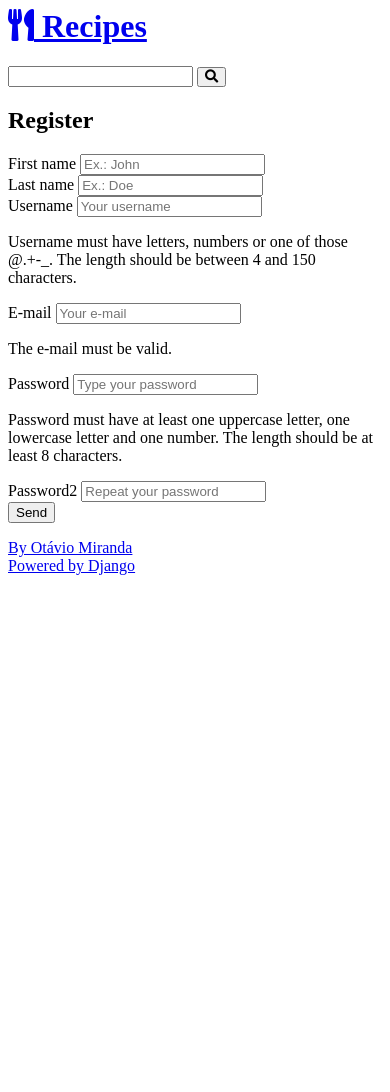
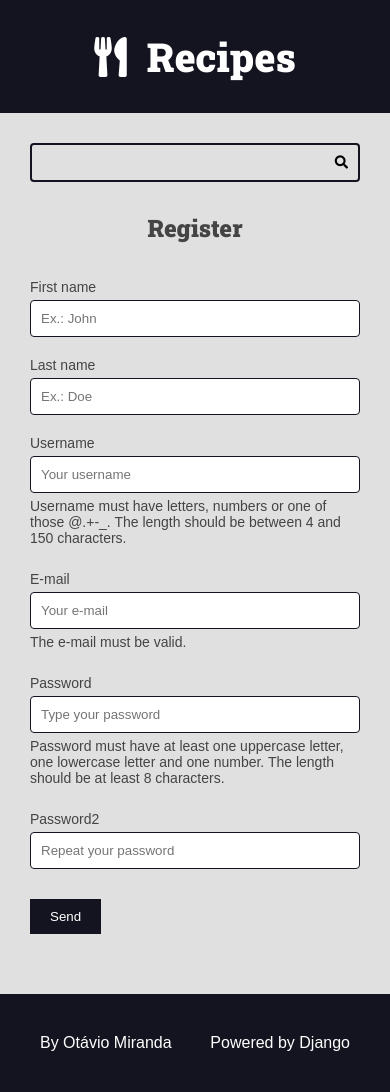
Before and after one commit to thaisbarras/curso.django-projeto1, a Django app: page /authors/register/ in a window 390 px wide. Before the commit the page ends 575 px from the top, so only its background shows below. Run offline with Django 5.2, Linux system fonts and the light colour scheme.

Commit message:
Reorganizando arquivos Colocando algumas páginas em globals

```diff
--- a/authors/forms.py
+++ b/authors/forms.py
@@ -94,6 +94,16 @@ class RegisterForm(forms.ModelForm):
             'password',
         ]
 
+    def clean_email(self):
+        email = self.cleaned_data.get('email', '')
+        existe_user = User.objects.filter(email=email).exists()
+
+        if existe_user:
+            raise ValidationError("Email já foi cadastrado")
+
+        return email
+
+
     def clean(self):
         cleaned_data = super().clean()
 
--- a/authors/views.py
+++ b/authors/views.py
@@ -3,6 +3,7 @@ from django.shortcuts import redirect, render
 from django.contrib import messages
 
 from .forms import RegisterForm
+from django.urls import reverse
 
 def register_view(request):
     #request.session['number'] = request.session.get('number') or 1
@@ -10,7 +11,8 @@ def register_view(request):
     register_form_data = request.session.get('register_form_data', None)
     form = RegisterForm(register_form_data)
     return render(request, 'authors/pages/register_view.html', {
-        'form': form
+        'form': form,
+        'form_action': reverse('authors:create'),
     })
 
 def register_create(request):
--- /dev/null
+++ b/base_static/global/css/styles.css
@@ -0,0 +1,422 @@
+:root {
+  --color-primary: #269fe6;
+  --color-primary-hover: #2086c2;
+  --color-primary-dark: #13141f;
+  --color-primary-dark-hover: #212336;
+  --color-primary-light: #d4ecfa;
+  --color-primary-light-hover: #bdd8e7;
+
+  --color-white: #fff;
+  --color-black: #000;
+
+  --color-dark-text: #444;
+  --color-info-light: #cce5ff;
+  --color-debug-light: #cce5ff;
+  --color-success-light: #d4edda;
+  --color-alert-light: #fff3cd;
+  --color-warning-light: #fff3cd;
+  --color-error-light: #f8d7da;
+
+  --color-info-dark: #4d86c4;
+  --color-debug-dark: #4d86c4;
+  --color-success-dark: #4a9c5d;
+  --color-alert-dark: #927f40;
+  --color-warning-dark: #927f40;
+  --color-error-dark: #da525d;
+
+  --color-gray-0: #f9f9f9;
+  --color-gray-1: #e0e0e0;
+  --color-gray-2: #c7c7c7;
+  --color-gray-3: #aeaeae;
+  --color-gray-4: #959595;
+  --color-gray-5: #7d7d7d;
+  --color-gray-6: #646464;
+  --color-gray-7: #4b4b4b;
+  --color-gray-8: #323232;
+  --color-gray-9: #191919;
+
+  --font-primary: sans-serif;
+  --font-headings: 'Roboto Slab', serif;
+
+  --spacing-gutter-medium: 3rem;
+  --spacing-gutter-large: 4rem;
+}
+
+* {
+  padding: 0;
+  margin: 0;
+  box-sizing: border-box;
+}
+
+html {
+  font-size: 62.5%;
+}
+
+body {
+  font-size: 1.6rem;
+  font-family: var(--font-primary);
+  background: var(--color-gray-1);
+  color: var(--color-dark-text);
+}
+
+h1,
+h2,
+h3,
+h4,
+h5,
+h6 {
+  font-family: var(--font-headings);
+}
+
+.container {
+  max-width: 144rem;
+  margin: 0 auto;
+  padding: var(--spacing-gutter-medium);
+}
+
+.main-header-container {
+  background: var(--color-primary-dark);
+}
+
+.main-logo {
+  font-size: 4rem;
+  color: var(--color-white);
+  text-decoration: none;
+  display: flex;
+  flex-flow: row nowrap;
+  align-items: center;
+  justify-content: center;
+  width: fit-content;
+  margin: 0 auto;
+}
+
+.main-logo-icon {
+  margin-right: 2rem;
+}
+
+.search-form {
+  border: 0.2rem solid var(--color-primary-dark);
+  max-width: 64rem;
+  margin: 0 auto;
+  border-radius: 0.4rem;
+  position: relative;
+  transition: all 300ms ease-in-out;
+}
+
+.search-input,
+.search-button {
+  border: none;
+  background: none;
+  outline: none;
+  padding: 1rem;
+  transition: all 300ms ease-in-out;
+}
+
+.search-input {
+  width: 100%;
+  padding-right: 3rem;
+}
+
+.search-button {
+  position: absolute;
+  top: 0;
+  right: 0;
+}
+
+.search-button:focus {
+  outline: 1px solid var(--color-primary);
+  background: rgba(0, 0, 0, 0.05);
+}
+
+.search-form:focus-within {
+  border-color: var(--color-primary);
+  background: var(--color-white);
+}
+
+.search-form:focus-within .search-button {
+  color: var(--color-primary);
+}
+
+.main-content {
+  padding-top: 0;
+}
+
+.main-content-list {
+  display: grid;
+  grid-template-columns: repeat(auto-fit, minmax(340px, 1fr));
+  gap: var(--spacing-gutter-large);
+}
+
+.recipe {
+  background: var(--color-white);
+  box-shadow: -5px 5px 10px rgba(0, 0, 0, 0.2);
+  transform: scale(1);
+  transition: all 300ms ease-in-out;
+  border-radius: 0.4rem;
+  overflow: hidden;
+}
+
+.recipe img {
+  max-width: 100%;
+}
+
+.recipe-list-item {
+  max-width: 64rem;
+  height: fit-content;
+}
+
+.recipe-list-item:hover {
+  transform: scale(1.02);
+  box-shadow: -8px 8px 18px rgba(0, 0, 0, 0.25);
+}
+
+.recipe-title-container {
+  padding: var(--spacing-gutter-medium);
+  padding-bottom: 2rem;
+}
+
+.recipe-title-container a {
+  text-decoration: none;
+  color: var(--color-primary-dark);
+}
+
+.recipe-author {
+  padding: 0 var(--spacing-gutter-medium);
+}
+
+.recipe-content {
+  padding: var(--spacing-gutter-medium);
+  padding-top: 2rem;
+}
+
+.recipe-author-item {
+  color: var(--color-gray-4);
+  margin-right: 1rem;
+  font-style: italic;
+  font-size: 1.4rem;
+}
+
+.recipe-author a {
+  color: var(--color-primary);
+  transition: all 300ms ease-in-out;
+  text-decoration: none;
+}
+
+.recipe-author a:hover {
+  color: var(--color-primary-dark);
+}
+
+.recipe-meta-container {
+  display: flex;
+  flex-flow: row wrap;
+  padding: var(--spacing-gutter-medium);
+  background: var(--color-gray-1);
+}
+
+.recipe-meta {
+  display: flex;
+  flex-flow: column nowrap;
+  flex-shrink: 1;
+  flex-grow: 1;
+  text-align: center;
+}
+
+.recipe-meta-title {
+  font-size: 1.6rem;
+}
+
+.recipe-footer a {
+  background: var(--color-primary-dark);
+  display: block;
+  color: var(--color-white);
+  text-decoration: none;
+  text-align: center;
+  padding: 1.5rem var(--spacing-gutter-medium);
+  transition: all 300ms ease-in-out;
+}
+
+.recipe-footer a:hover {
+  filter: brightness(2);
+}
+
+.main-content-detail .recipe-list-item {
+  max-width: 84rem;
+  margin: 0 auto;
+}
+
+.main-content-detail .recipe-list-item:hover {
+  transform: scale(1);
+  box-shadow: -5px 5px 15px rgba(0, 0, 0, 0.2);
+}
+
+.preparation-steps {
+  padding: var(--spacing-gutter-medium);
+}
+
+.main-footer {
+  display: flex;
+  align-items: center;
+  justify-content: space-between;
+  background: var(--color-primary-dark);
+  color: var(--color-white);
+  padding: var(--spacing-gutter-large);
+}
+
+.main-footer a {
+  color: var(--color-white);
+  text-decoration: none;
+  transition: all 300ms ease-in-out;
+}
+
+.main-footer a:hover {
+  filter: brightness(0.8);
+}
+
+.preparation-steps h1,
+.preparation-steps h2,
+.preparation-steps h3,
+.preparation-steps h4,
+.preparation-steps h5,
+.preparation-steps h6,
+.preparation-steps p,
+.preparation-steps pre {
+  margin: 2rem 0;
+}
+
+.preparation-steps ol,
+.preparation-steps ul {
+  margin: 2rem;
+  padding: 0 2rem;
+}
+
+.pagination-content {
+  display: flex;
+  flex-flow: row wrap;
+  gap: 1rem 0.5rem;
+}
+.pagination .page-item {
+  background: var(--color-gray-3);
+  padding: 0.5rem 1rem;
+}
+
+.pagination .page-link {
+  text-decoration: none;
+  background: var(--color-primary);
+  color: var(--color-white);
+}
+
+.pagination .page-current {
+  background: var(--color-primary-dark);
+}
+
+/* Forms */
+.form-content {
+  max-width: 64rem;
+  margin: 0 auto;
+  margin-bottom: var(--spacing-gutter-medium);
+}
+
+.form-content label,
+.form-content .help-text,
+.errorlist {
+  display: block;
+  margin: 0.5rem 0;
+  font-size: 1.4rem;
+  list-style-type: none;
+}
+
+.errorlist {
+  color: var(--color-error-dark);
+}
+
+.form-content input {
+  width: 100%;
+  padding: 1rem;
+  border-radius: 0.4rem;
+  border: 1px solid var(--color-primary-dark);
+}
+
+.form-content-grid {
+  display: grid;
+  grid-template-columns: repeat(auto-fit, minmax(30rem, 1fr));
+  gap: calc(var(--spacing-gutter-medium) / 2) var(--spacing-gutter-medium);
+}
+
+.form-content button {
+  padding: 1rem 2rem;
+  border: none;
+  background: var(--color-primary-dark);
+  color: var(--color-white);
+}
+
+/* Messages */
+.messages-container {
+  display: flex;
+  flex-flow: column nowrap;
+  gap: calc(var(--spacing-gutter-medium) / 2);
+}
+
+.message {
+  padding: 1rem;
+  border-radius: 4px;
+  border: 1px solid var(--color-dark-text);
+  background: var(--color-gray-2);
+  color: var(--color-dark-text);
+}
+
+.message-error {
+  border: 1px solid var(--color-error-dark);
+  background: var(--color-error-light);
+  color: var(--color-error-dark);
+}
+
+.message-success {
+  border: 1px solid var(--color-success-dark);
+  background: var(--color-success-light);
+  color: var(--color-success-dark);
+}
+
+.message-warning {
+  border: 1px solid var(--color-warning-dark);
+  background: var(--color-warning-light);
+  color: var(--color-warning-dark);
+}
+
+.message-alert {
+  border: 1px solid var(--color-alert-dark);
+  background: var(--color-alert-light);
+  color: var(--color-alert-dark);
+}
+
+.message-info {
+  border: 1px solid var(--color-info-dark);
+  background: var(--color-info-light);
+  color: var(--color-info-dark);
+}
+
+.message-debug {
+  border: 1px solid var(--color-debug-dark);
+  background: var(--color-debug-light);
+  color: var(--color-debug-dark);
+}
+
+/* Generics */
+
+.center {
+  text-align: center;
+}
+
+.m-x {
+  margin: 0 var(--spacing-gutter-medium);
+}
+
+.m-y {
+  margin: var(--spacing-gutter-medium) 0;
+}
+
+@media (max-width: 600px) {
+  .main-content-list,
+  .form-content-grid {
+    grid-template-columns: repeat(auto-fit, minmax(100%, 1fr));
+  }
+}
--- a/base_templates/global/base.html
+++ b/base_templates/global/base.html
@@ -1,23 +1,21 @@
-{% include 'recipes/partials/head.html' %}
-
 <!DOCTYPE html>
 <html lang="pt-BR">
 
     <head>
-        {% include 'recipes/partials/head.html' %}
+        {% include 'global/partials/head.html' %}
         <title>{% block title %}{% endblock title %}Recipes</title>
     </head>
 
     <body>
-        {% include 'recipes/partials/header.html' %}
-        {% include 'recipes/partials/search.html' %}
+        {% include 'global/partials/header.html' %}
+        {% include 'global/partials/search.html' %}
 
         <main class="main-content-container">
             {% block content %}{% endblock %}
-            {% include 'recipes/partials/pagination.html' %}
+            {% include 'global/partials/pagination.html' %}
         </main>
 
-        {% include 'recipes/partials/footer.html' %}
+        {% include 'global/partials/footer.html' %}
     </body>
 
 </html>
--- a/recipes/templates/recipes/partials/head.html
+++ b/base_templates/global/partials/head.html
@@ -4,7 +4,7 @@
     <meta http-equiv="X-UA-Compatible" content="IE=edge">
     <meta name="viewport" content="width=device-width, initial-scale=1.0">
 
-    <link rel="stylesheet" href="{% static 'recipes/css/styles.css' %}">
+    <link rel="stylesheet" href="{% static 'global/css/styles.css' %}">
     <link rel="stylesheet" href="{% static 'global/css/global-style.css' %}">
 
     <link rel="stylesheet" href="https://cdnjs.cloudflare.com/ajax/libs/font-awesome/5.15.4/css/fontawesome.min.css"
--- a/recipes/templates/recipes/pages/home.html
+++ b/recipes/templates/recipes/pages/home.html
@@ -4,7 +4,7 @@
 
 {% block content %}
 
-{% include "recipes/partials/messages.html" %}
+{% include "global/partials/messages.html" %}
 
 <div class="main-content main-content-list container">
     {% for recipe in recipes %}
```
Also changed, not shown: authors/templates/authors/pages/register_view.html (+2 -36 lines), base_templates/global/partials/form.html (added, +36 -0 lines), base_templates/global/partials/footer.html (renamed from recipes/templates/recipes/partials/footer.html), base_templates/global/partials/header.html (renamed from recipes/templates/recipes/partials/header.html), base_templates/global/partials/messages.html (renamed from recipes/templates/recipes/partials/messages.html), base_templates/global/partials/pagination.html (renamed from recipes/templates/recipes/partials/pagination.html), base_templates/global/partials/search.html (renamed from recipes/templates/recipes/partials/search.html).
